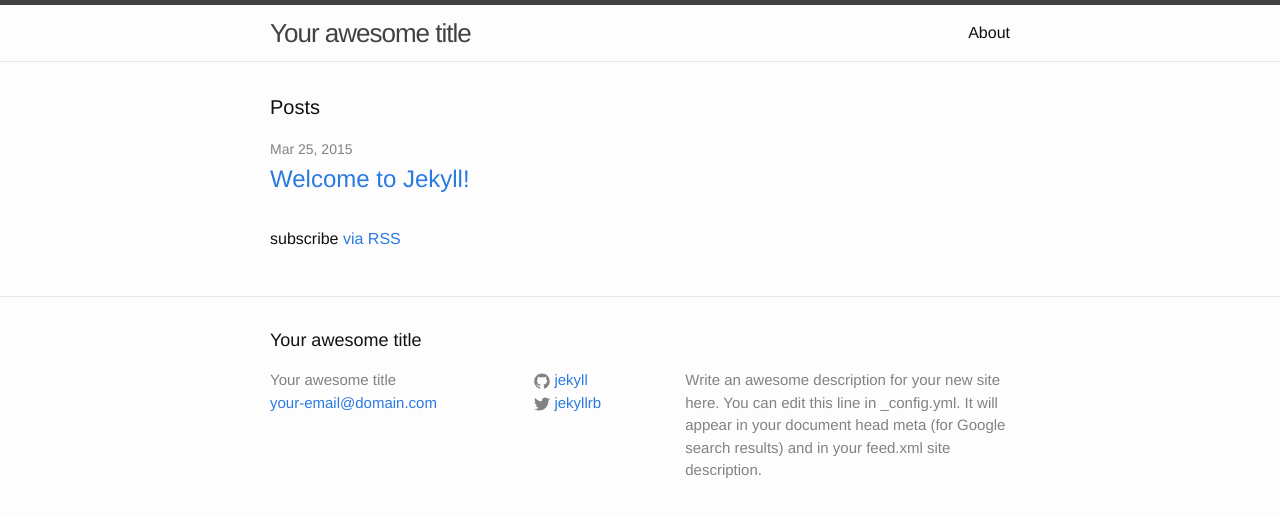
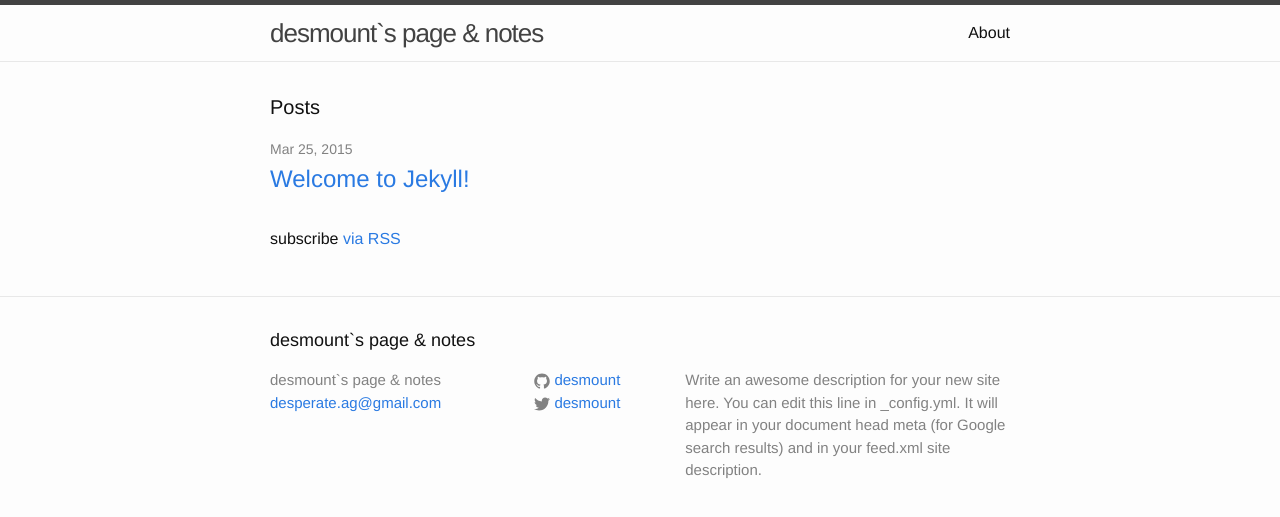
Before and after one commit to desmount/desmount.github.io, a Jekyll site: the page built from index.html, in a window 1280 px wide. Shown: the top 517 px of the page. Built offline with Jekyll 4.4.1, drawn with Linux system fonts in a browser that asks for light colours.

Commit message:
Update _config.yml

```diff
--- a/_config.yml
+++ b/_config.yml
@@ -1,14 +1,15 @@
 # Site settings
-title: Your awesome title
-email: your-email@domain.com
+title: desmount`s page & notes
+email: desperate.ag@gmail.com
+name: Aleksei Skorobogatyi
 description: > # this means to ignore newlines until "baseurl:"
   Write an awesome description for your new site here. You can edit this
   line in _config.yml. It will appear in your document head meta (for
   Google search results) and in your feed.xml site description.
 baseurl: "" # the subpath of your site, e.g. /blog/
-url: "http://yourdomain.com" # the base hostname & protocol for your site
-twitter_username: jekyllrb
-github_username:  jekyll
+url: "http://desmount.github.io" # the base hostname & protocol for your site
+twitter_username: desmount
+github_username:  desmount
 
 # Build settings
 markdown: kramdown
```
